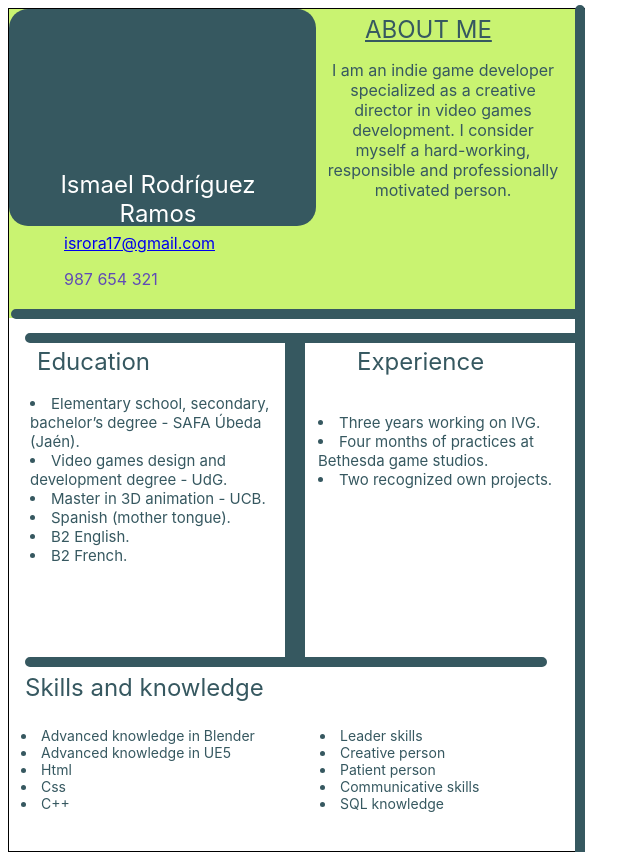
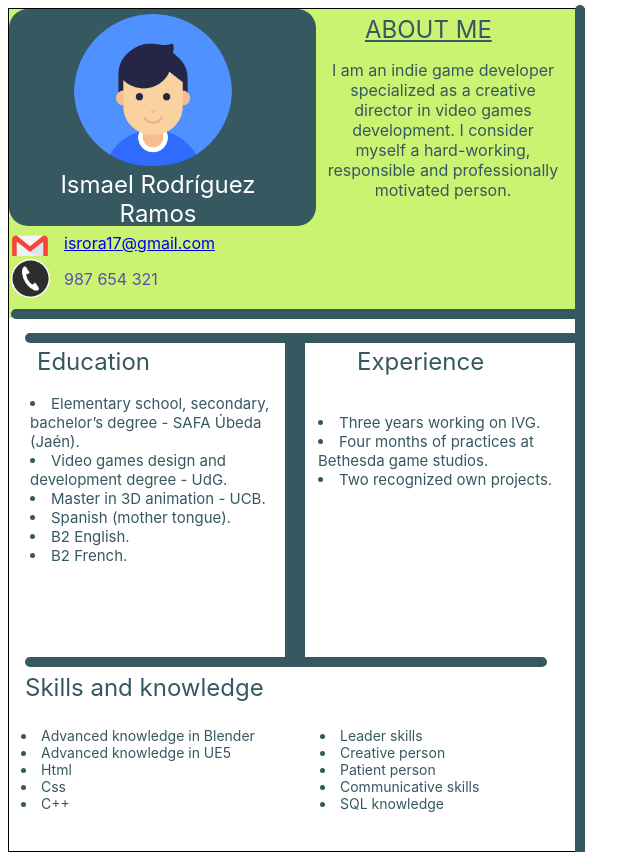
Before and after one commit to Isrora17/Isrora17.github.io, a plain HTML site: page index.html in a window 1280 px wide. Shown: the whole page, without its empty margins (0-640 px from the left). Drawn offline with Linux system fonts and the light colour scheme.

Commit message:
Update index.css

```diff
--- a/index.css
+++ b/index.css
@@ -37,7 +37,7 @@
 	border-top-right-radius:76px;
 	border-bottom-left-radius:76px;
 	border-bottom-right-radius:76px;
-	background-image:url(images/user_avatar_1.png);
+	background-image:url(./curriculum_ismael/images/user_avatar_1.png);
 	background-size:cover;
 }
 .nombre {
@@ -145,7 +145,7 @@
 	position:fixed;
 	left:11px;
 	top:230px;
-	background-image:url(images/logo_gmail_1.png);
+	background-image:url(./curriculum_ismael/images/logo_gmail_1.png);
 	background-size:cover;
 }
 .logo_tel {
@@ -158,7 +158,7 @@
 	border-top-right-radius:112px;
 	border-bottom-left-radius:112px;
 	border-bottom-right-radius:112px;
-	background-image:url(images/telefono_1.png);
+	background-image:url(./curriculum_ismael/images/telefono_1.png);
 	background-size:cover;
 }
 .telf {
```
